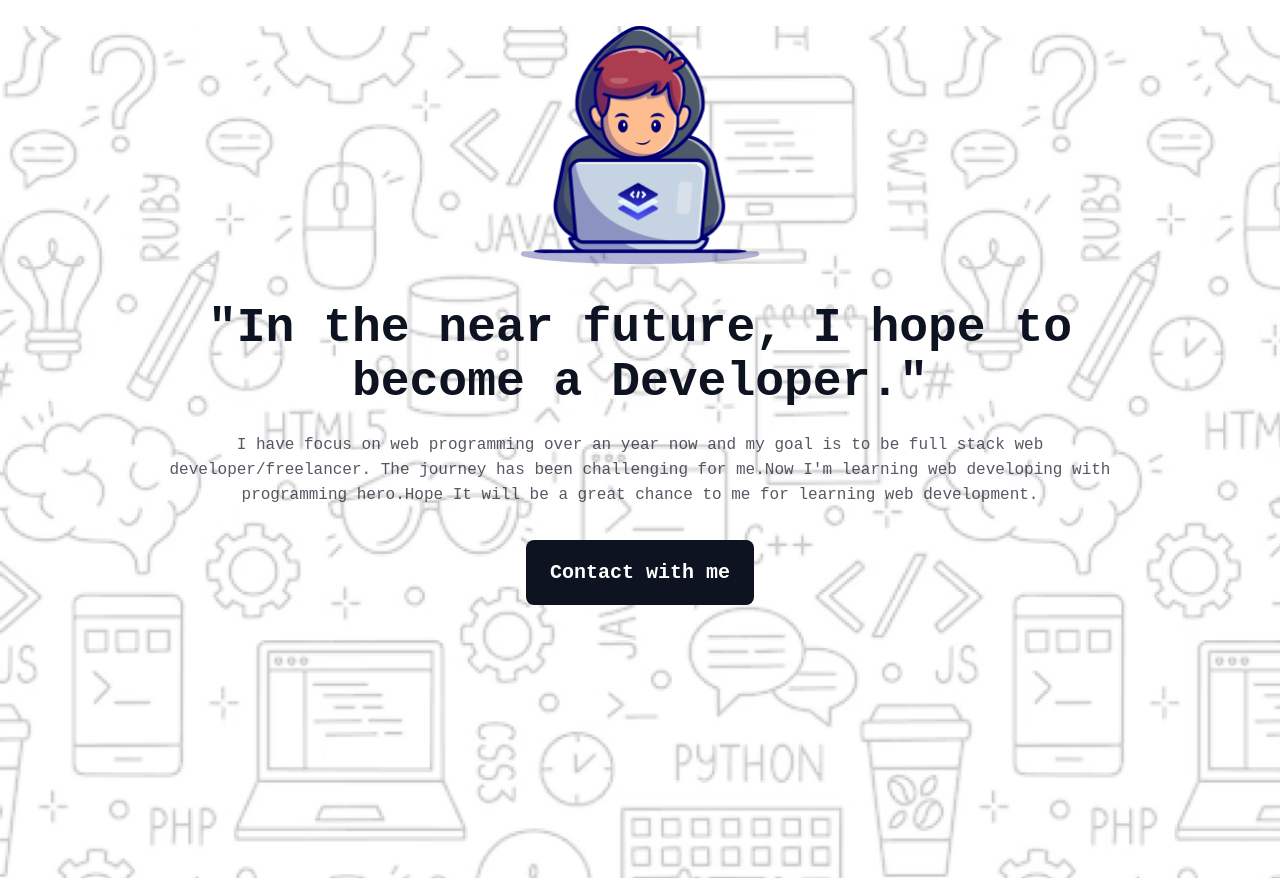
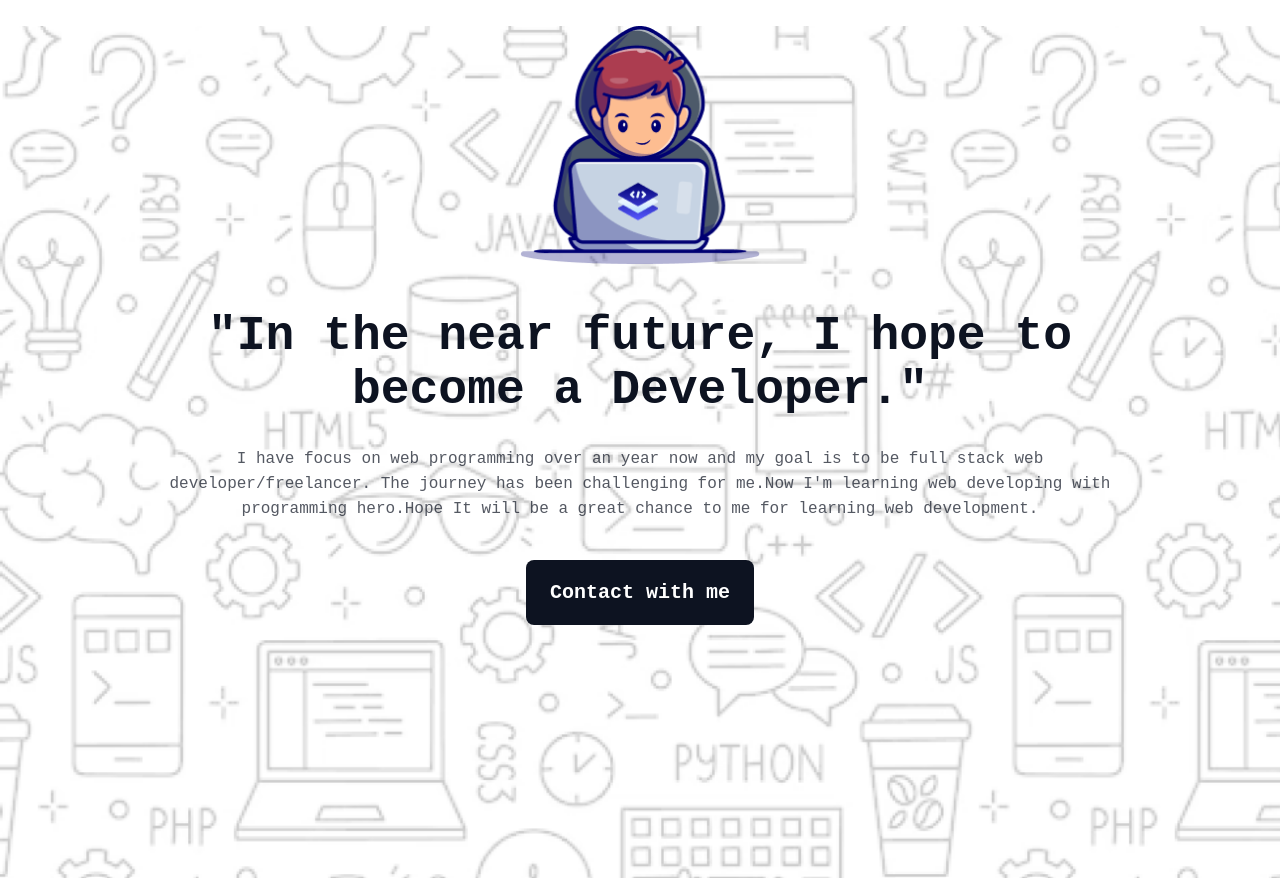
Before and after one commit to ananna2024/my-first-html-repo, a plain HTML site: page index.html in a window 1280 px wide. Shown: the top 878 px of the page. Drawn offline with Linux system fonts and the light colour scheme.

Commit message:
add last

```diff
--- a/index.html
+++ b/index.html
@@ -84,9 +84,7 @@
             </div>
         </div>
     </section>
-    <!----------------------------
-     Target Section Start
-     ---------------------------->
+
      <section>
         <div class="container">
             <div class="section-title">
@@ -182,7 +180,7 @@
 
     </main>
      <footer>
-         <section><hr>
+         <section>
             <div class="container">
                 <div class="footer-inner">
                     <div class="footer-des">
--- a/styles/assignment.css
+++ b/styles/assignment.css
@@ -65,16 +65,16 @@ p{
     width: 240px;
 }
 .header-item h1{
-    margin-top: 32px;
+    margin-top: 40px;
     font-size: 48px;
-    font-weight: 800;
+    font-weight: bolder;
     color: #0D1321;
 }
 .header-item p{
-    margin-top: 24px;
+    margin-top: 30px;
 }
 .primary-btn {
-    margin-top: 32px;
+    margin-top: 38px;
     display: flex;
     justify-content: center;
 }
@@ -86,7 +86,7 @@ p{
     padding: 21px 24px;
     background-color: #0D1321;
     border-radius: 8px;
-    margin-bottom: 44px;
+    margin-bottom: 48spx;
     text-decoration: none;
 
 
@@ -97,9 +97,6 @@ p{
 
 }
 
-/*-------------------------------------
-   About Section Css Start
--------------------------------------*/
 .about-area{
     background-color: rgba(13, 19, 33, 0.02);
     padding: 80px 97px;
@@ -160,9 +157,6 @@ p{
     height: 240px;
 }
 
-/*-------------------------------------
-   Inspiration Css Start
--------------------------------------*/
 .ins-item{
     border: 1px solid rgba(13, 19, 33, 0.2);
     padding: 32px;
@@ -177,9 +171,7 @@ p{
     height: 550px;
     border-radius: 16px;
 }
-/*-------------------------------------
-    Target Section Css Start
--------------------------------------*/
+
 .target-inner{
     display: grid;
     grid-template-columns: 1fr 1fr 1fr;
@@ -218,9 +210,7 @@ p{
     font-weight: 700;
 
 }
-/*-------------------------------------
-    Next Target Section Css Start
--------------------------------------*/
+
 .next-sup-item{
     display: flex;
     margin: 40px;
@@ -251,11 +241,8 @@ p{
     font-size: 16px;
     color: #0D1321;
 }
-/*-------------------------------------
-  Support Section Css Start
--------------------------------------*/
 .support-area{
-    background: url(../images/handshake.jpg);
+    background: url(../assets/handshake.jpg);
     background-repeat: no-repeat;
     background-size:cover;
     width: 100%;
@@ -306,9 +293,6 @@ p{
     border: none;
     font-weight: 600;
 }
-/*-------------------------------------
-   Footer Css Start
--------------------------------------*/
 .footer-inner{
     display: grid;
     grid-template-columns: 2fr 1fr;
@@ -326,7 +310,5 @@ p{
 .footer-des h3{
     font-size: 20px;
     font-weight: 600px;
+     margin-bottom: 50px;
 }
-/*-------------------------------------
-    ============= End=============
--------------------------------------*/
```
